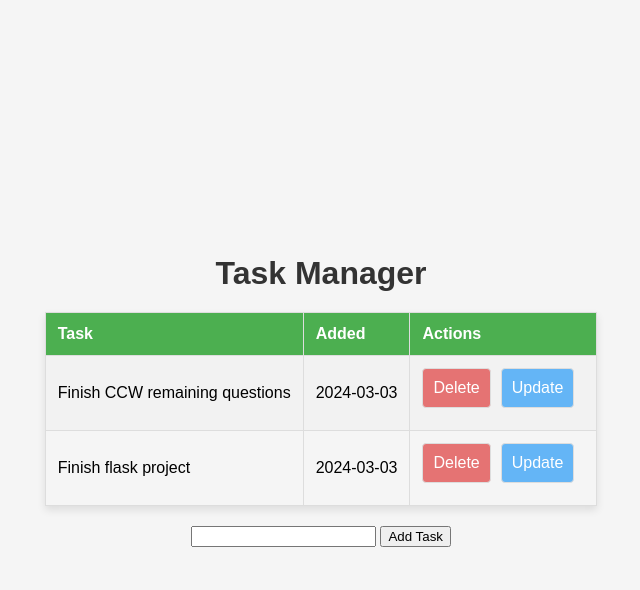
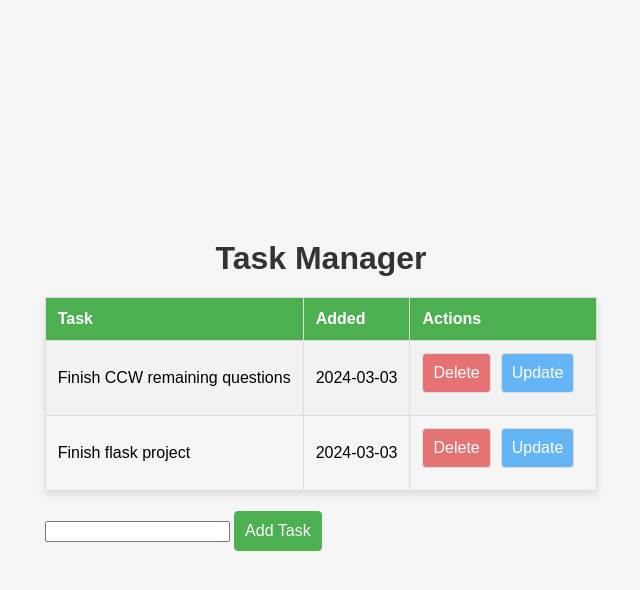
Before and after one commit to ParthipPR/Flask_Task_Manager, a Flask app: page / in a window 1280 px wide. Shown: the top 590 px of the page, without its empty margins (319-959 px from the left). Run offline with Flask 3, Linux system fonts and the light colour scheme; data comes from the database, SQL or seed files in the repository.

Commit message:
feat: enhance visual appeal and button styling for Delete and Update links

```diff
--- a/static/css/main.css
+++ b/static/css/main.css
@@ -75,3 +75,21 @@
     color: #fff;
     background-color: #64b5f6; /* Blue color for Update */
 }
+.input-group form {
+    margin-top: 20px;
+    margin-bottom: 20px;
+}
+
+.input-group .add-task-button {
+    font-size: 16px;
+    padding: 10px;
+    border: 1px solid #4CAF50;
+    border-radius: 4px;
+    background-color: #4CAF50;
+    color: white;
+    cursor: pointer;
+}
+
+.input-group .add-task-button:hover {
+    background-color: #45a049;
+}
--- a/templates/index.html
+++ b/templates/index.html
@@ -33,9 +33,12 @@
     </table>
     {% endif %}
 
-    <form action="/" method="post">
-        <input type="text" name="content" id="content">
-        <input type="submit" value="Add Task">
-    </form>
+    <div class="input-group">
+        <form action="/" method="post">
+            <input type="text" name="content" id="content">
+            <button type="submit" class="action-button add-task-button">Add Task</button>
+        </form>
+    </div>
+
 </div>
 {% endblock %}
```
